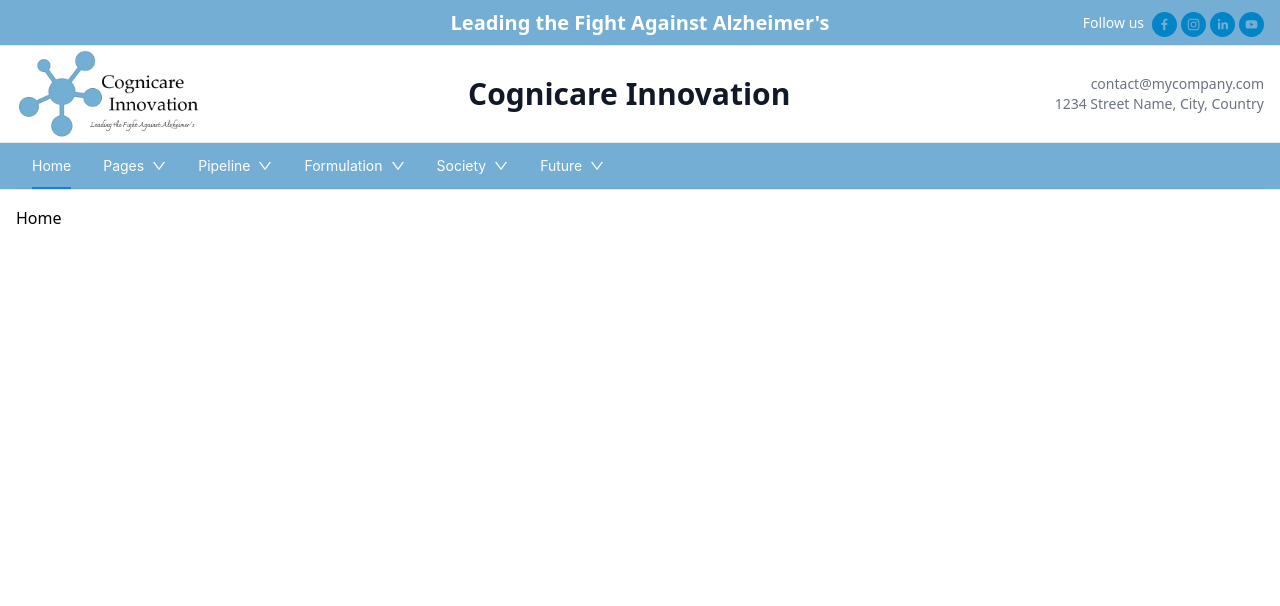
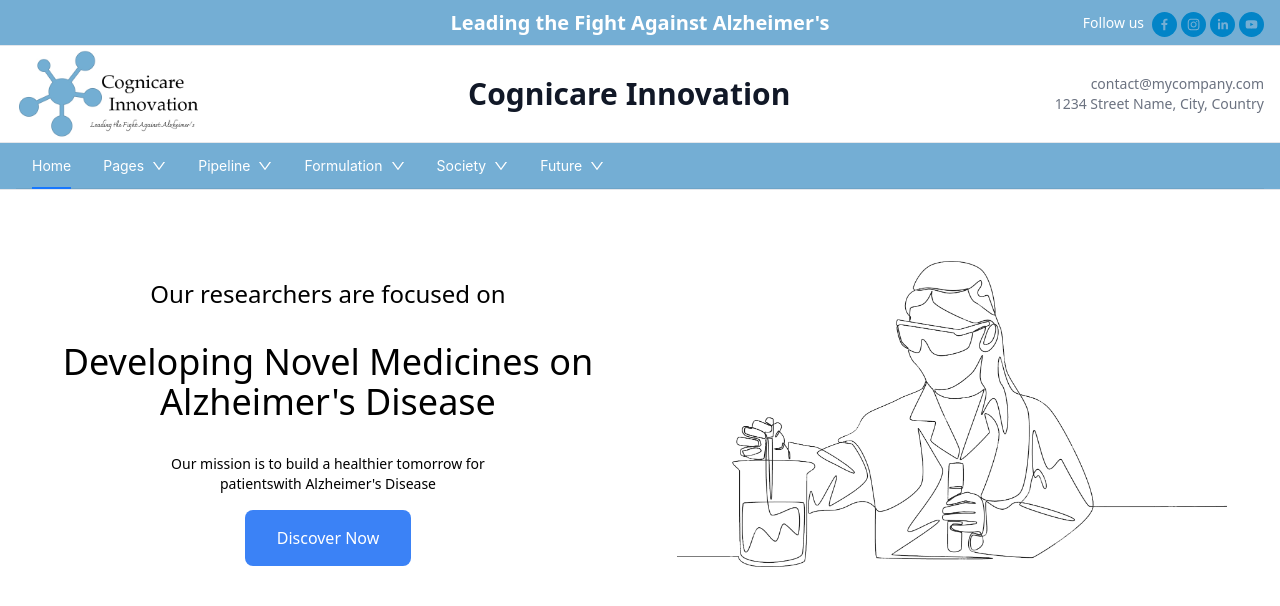
Before and after one commit to MUOliver1026/cognicare-innovation-website, a React (Vite) app: page / in a window 1280 px wide. Shown: the top 606 px of the page. Built offline with nearby package versions, Linux system fonts and the light colour scheme.

Commit message:
implement home page

```diff
--- a/src/pages/Home.jsx
+++ b/src/pages/Home.jsx
@@ -1,7 +1,28 @@
 import React from 'react'
+import homePic from '../assets/1.png'
+import { Link } from 'react-router-dom'
 
 export default function Home() {
   return (
-    <div>Home</div>
+    <div className='grid grid-cols-2'>
+      <div className='grid-1 flex flex-col justify-center items-center'>
+        <h2 className='flex justify-center items-center py-4 text-2xl'>
+          Our researchers are focused on
+        </h2>
+        <h1 className='flex justify-center items-center text-center py-4 text-4xl'>
+          Developing Novel Medicines on Alzheimer's Disease
+        </h1>
+        <h3 className='flex justify-center items-center text-center py-4 mx-32 text-sm'>
+          Our mission is to build a healthier tomorrow for patientswith Alzheimer's Disease
+        </h3>
+        <button className='flex justify-center items-center py-4 px-8 bg-blue-500 text-white rounded-lg'>
+          <Link to='/medicine'>Discover Now</Link>
+        </button>
+      </div>
+      <div className='grid-2'>
+        <img src={homePic} alt='home' />
+      </div>
+    </div>
+
   )
 }
```
